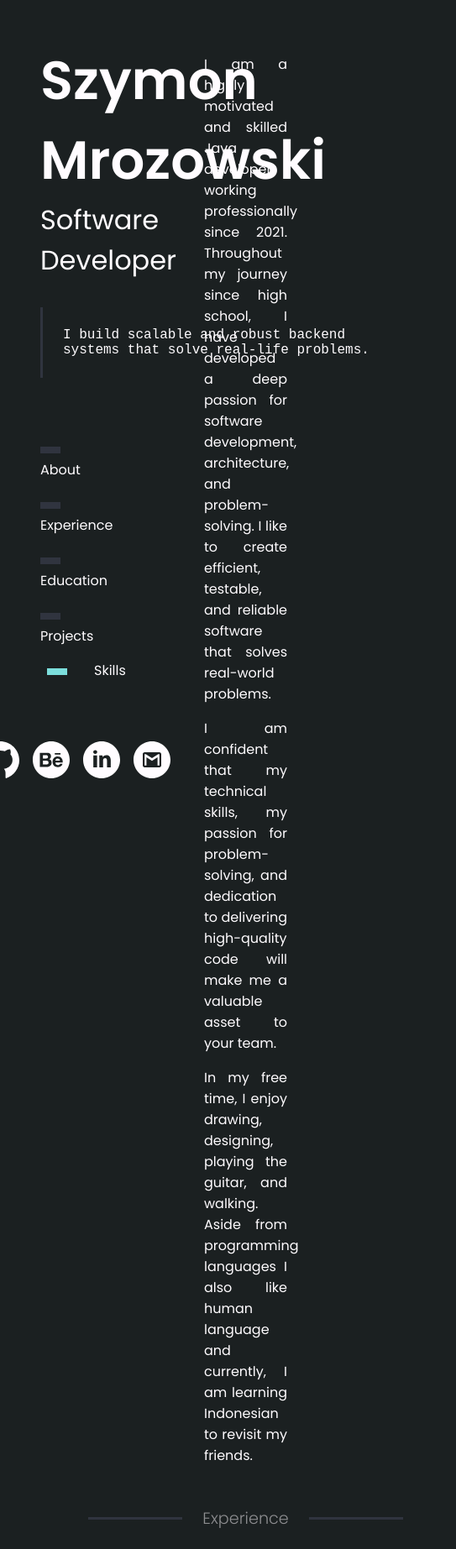
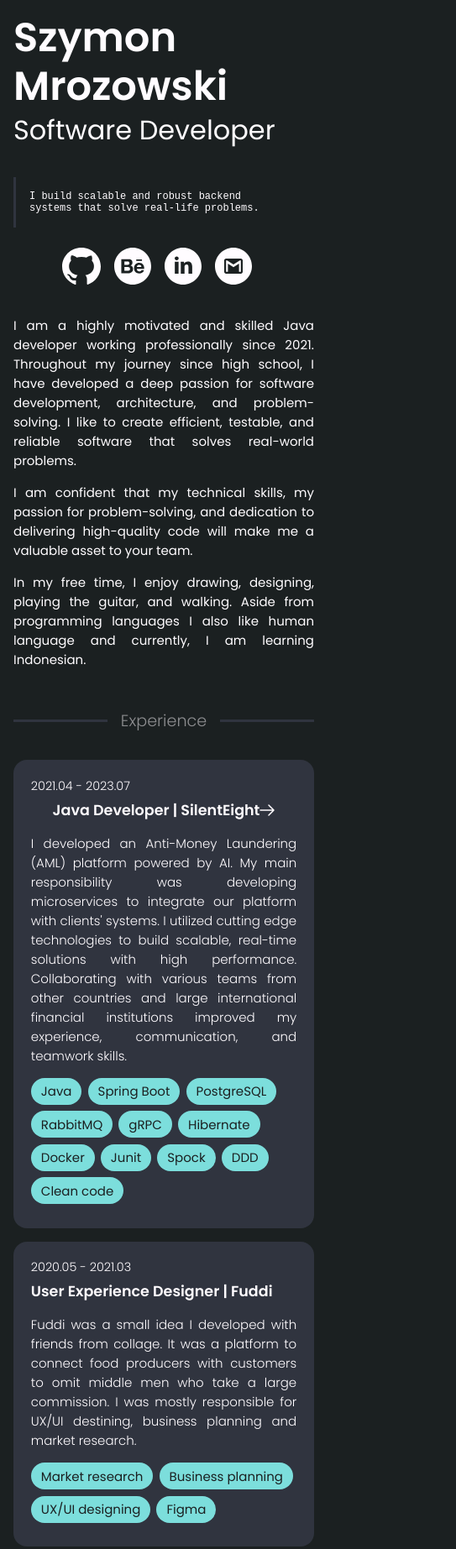
Before and after one commit to mrozowski/portfolio, a plain HTML site: page index.html in a window 390 px wide. Shown: the top 1845 px of the page at 84% size, 543 px wide, since content can reach past the window. Drawn offline with Linux system fonts and the light colour scheme.

Commit message:
Add css for tablet and mobile

```diff
--- a/index.html
+++ b/index.html
@@ -67,7 +67,7 @@
 
         <p>
             In my free time, I enjoy drawing, designing, playing the guitar, and walking. Aside from programming
-            languages I also like human language and currently, I am learning Indonesian to revisit my friends.
+            languages I also like human language and currently, I am learning Indonesian.
         </p>
     </div>
 
@@ -200,7 +200,7 @@
             </div>
             <div class="card-content">
                 <a href="https://github.com/mrozowski/reservation-lock-demo" target=”_blank” class="card-link">
-                    <h3>Reservation System</h3>
+                    <h3>Reservation System &#x2197;</h3>
                 </a>
                 <p>
                     A personal project where I showcase my skills in technologies, design architecture, and development
@@ -216,7 +216,7 @@
             <div class="card-content">
                 <a href="https://www.linkedin.com/pulse/amazing-ability-machine-learning-find-strategy-how-play-mrozowski/"
                    target=”_blank” class="card-link">
-                    <h3>The amazing ability of machine learning to find a strategy. How to play the TicTacToe game</h3>
+                    <h3>The amazing ability of machine learning to find a strategy. How to play the TicTacToe game &#x2197;</h3>
                 </a>
                 <p>
                     An article about how a machine learns to play TicTacToe game. For this purpose, I made my own GUI
--- a/style.css
+++ b/style.css
@@ -61,7 +61,6 @@ a:visited {
     border-left: 3px solid var(--section-color);
     font-size: 1rem;
     padding: 1.5rem;
-    transition: background-color 300ms ease-in;
 }
 
 p {
@@ -77,6 +76,7 @@ h1 {
     font-weight: 600;
     font-size: 4rem;
     margin: 0;
+    line-height: 120%;
 }
 
 h2 {
@@ -200,11 +200,11 @@ h4 {
     border-radius: 1rem;
     background-color: var(--primary-color);
     color: var(--background-color);
-    font-size: 1rem;
+    font-size: 1em;
     font-weight: 400;
-    padding: 0.3rem 0.8rem;
+    padding: 0.3em 0.8em;
     white-space: nowrap;
-    margin: 0 0.2rem 0.5rem 0;
+    margin: 0 0.2em 0.5em 0;
 }
 
 .skillB {
@@ -274,7 +274,6 @@ nav ul li:hover::before, .li-hovered::before {
 
 .subsection .line {
     width: 20%;
-    min-width: 7rem;
     height: 3px;
     background-color: var(--section-color);
 }
@@ -292,7 +291,7 @@ nav ul li:hover::before, .li-hovered::before {
 #snackbar {
     visibility: hidden;
     min-width: 250px;
-    margin-left: -125px;
+    /*margin-left: -125px;*/
     background-color: var(--section-color);
     color: var(--text-color);
     text-align: center;
@@ -301,6 +300,7 @@ nav ul li:hover::before, .li-hovered::before {
     position: fixed;
     z-index: 100;
     left: 50%;
+    transform: translateX(-50%);
     bottom: 2rem;
     font-size: 1.1rem;
     box-shadow: 0 0 20px 0 var(--background-color);
@@ -313,21 +313,156 @@ nav ul li:hover::before, .li-hovered::before {
 }
 
 @-webkit-keyframes fadein {
-    from {bottom: 0; opacity: 0;}
-    to {bottom: 30px; opacity: 1;}
+    from {
+        bottom: 0;
+        opacity: 0;
+    }
+    to {
+        bottom: 30px;
+        opacity: 1;
+    }
 }
 
 @keyframes fadein {
-    from {bottom: 0; opacity: 0;}
-    to {bottom: 30px; opacity: 1;}
+    from {
+        bottom: 0;
+        opacity: 0;
+    }
+    to {
+        bottom: 30px;
+        opacity: 1;
+    }
 }
 
 @-webkit-keyframes fadeout {
-    from {bottom: 30px; opacity: 1;}
-    to {bottom: 0; opacity: 0;}
+    from {
+        bottom: 30px;
+        opacity: 1;
+    }
+    to {
+        bottom: 0;
+        opacity: 0;
+    }
 }
 
 @keyframes fadeout {
-    from {bottom: 30px; opacity: 1;}
-    to {bottom: 0; opacity: 0;}
+    from {
+        bottom: 30px;
+        opacity: 1;
+    }
+    to {
+        bottom: 0;
+        opacity: 0;
+    }
 }
+
+/* Tablet */
+
+@media only screen and (max-width: 80em) {
+    body {
+        flex-direction: column;
+        justify-content: normal;
+    }
+
+    nav {
+        display: none;
+    }
+
+    .social-media {
+        margin-top: 1.5rem;
+        justify-content: unset;
+    }
+
+    .main-column:nth-child(1) {
+        padding-bottom: 0;
+    }
+
+    .main-column:nth-child(2) {
+        display: none;
+    }
+
+    .icon:hover {
+        transform: unset;
+    }
+
+    .fixed {
+        position: unset;
+    }
+
+    .main-column {
+        width: 100%;
+        padding: min(3rem, 3.3%);
+    }
+
+    h1 {
+        font-size: 3rem;
+    }
+}
+
+/* Mobile */
+
+@media only screen and (max-width: 40em) {
+    body {
+        font-size: 15px;
+    }
+
+    h3 {
+        text-align: justify;
+        margin: 0;
+    }
+
+    .main-column {
+        padding: 1rem;
+    }
+
+    .social-media {
+        justify-content: center;
+    }
+
+    .card {
+        flex-direction: column;
+        padding: 1.3rem;
+    }
+
+    .card-content {
+        width: 100%;
+    }
+
+    .card-date {
+        width: 100%;
+        font-size: 0.9rem;
+        margin-bottom: 0.3rem;
+    }
+
+    .project-card {
+        flex-direction: column;
+    }
+
+    .card-link {
+        justify-content: center;
+    }
+
+
+    .card-image img {
+        width: 100%;
+    }
+
+    .emphasize {
+        font-size: 0.8em;
+        padding: 1rem;
+    }
+
+    .subsection .line{
+        width: 100%;
+    }
+    .subsection .text {
+        padding: 0 1rem;
+    }
+
+    #snackbar {
+        padding: 0.8rem;
+        font-size: 0.9rem;
+        background-color: var(--primary-color);
+        color: var(--background-color);
+    }
+}
```
